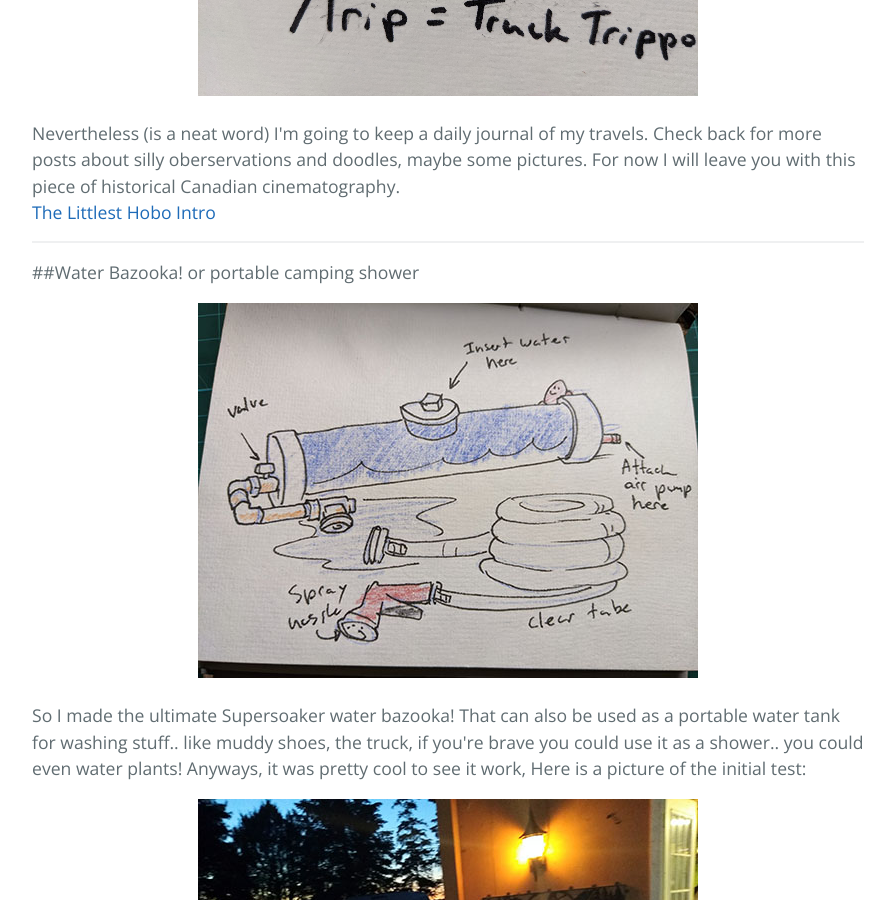
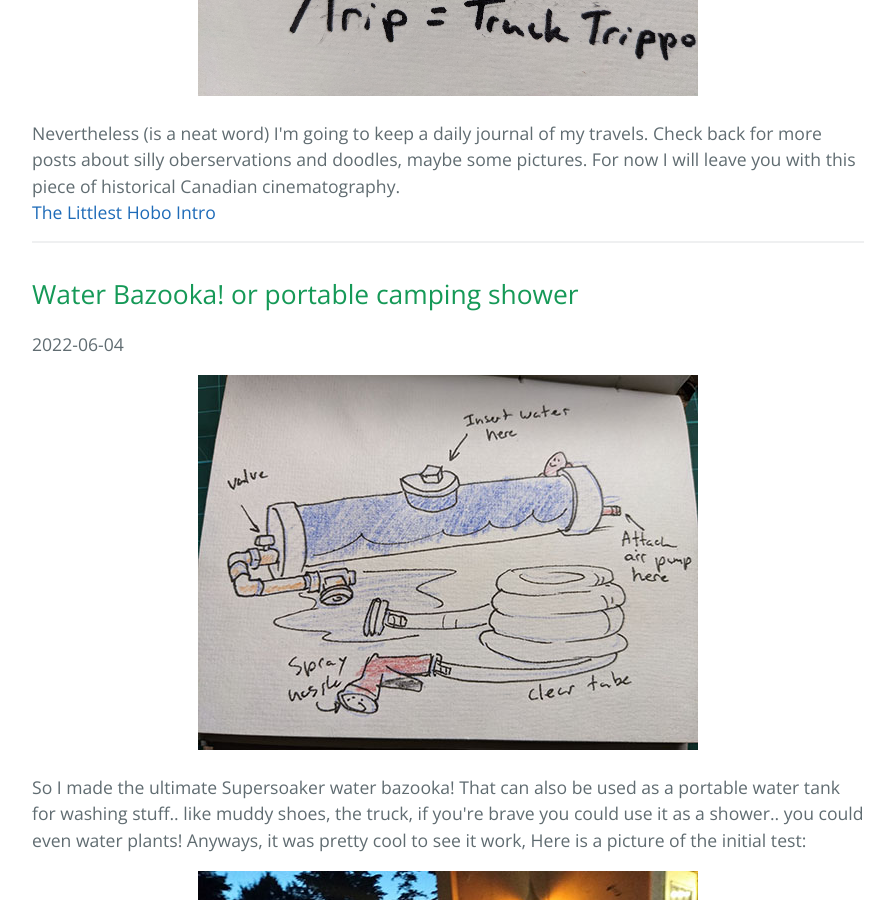
Before and after one commit to SquidLiquid224/ElDinoTruckTrippo, a Jekyll site: the page built from index.md, in a window 1280 px wide and 900 px high, scrolled down 893 px. Shown: the whole window, without its empty margins (192-1085 px from the left). Built offline with Jekyll 4.4.1, drawn with Linux system fonts in a browser that asks for light colours; our own code applies the rules of GitHub Pages for plain Markdown files.

Commit message:
Update index.md

```diff
--- a/index.md
+++ b/index.md
@@ -15,8 +15,8 @@ Nevertheless (is a neat word) I'm going to keep a daily journal of my travels. C
 <a href="https://youtu.be/0p8oeiVDcx4" target="_blank">The Littlest Hobo Intro</a>
 <hr />
 
-##Water Bazooka! or portable camping shower
-
+<h2>Water Bazooka! or portable camping shower</h2>
+  2022-06-04
 <p align="center">
 <img src="./images/waterBazookaSketch.jpg">
 <div style="text-align: left">
```
